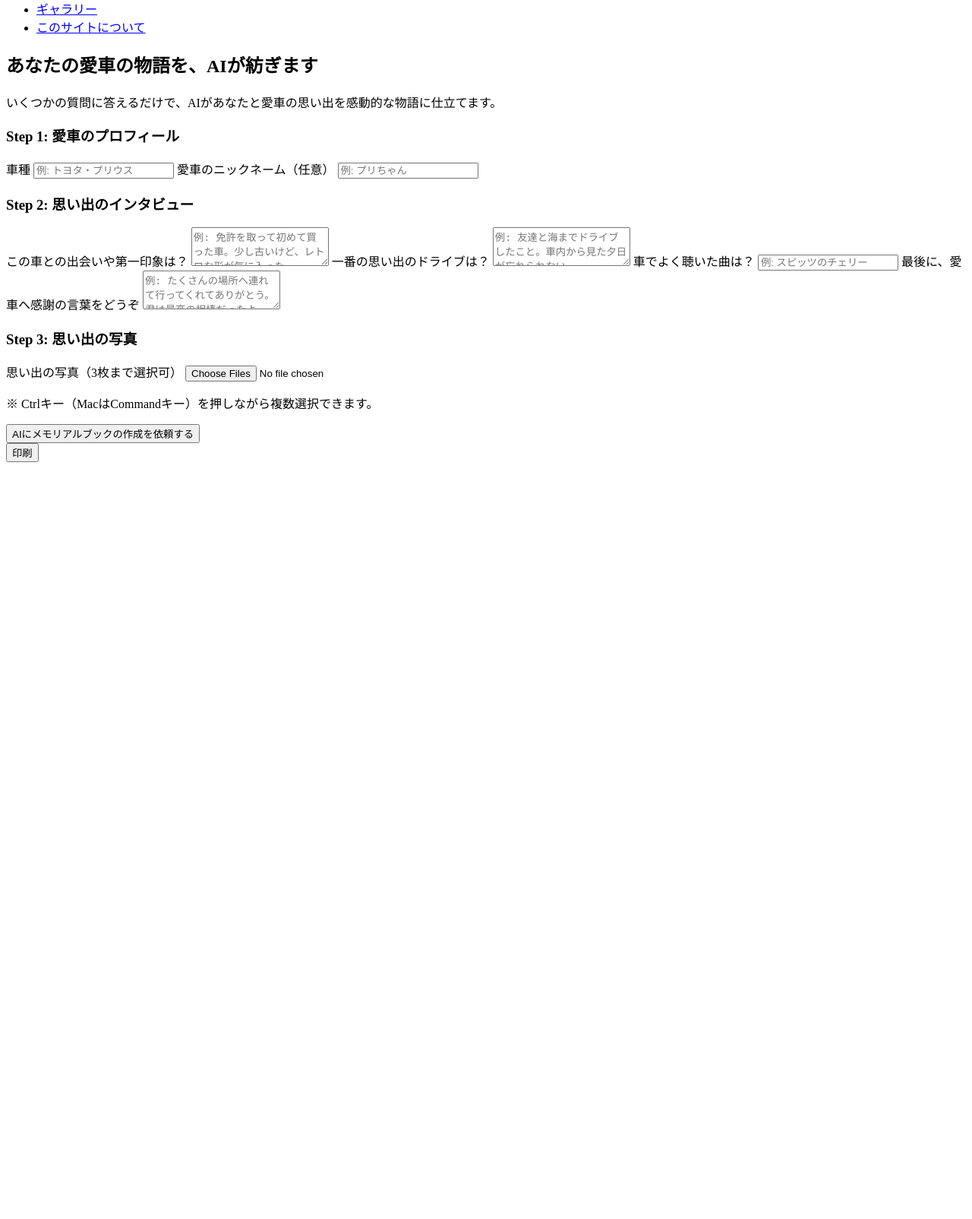
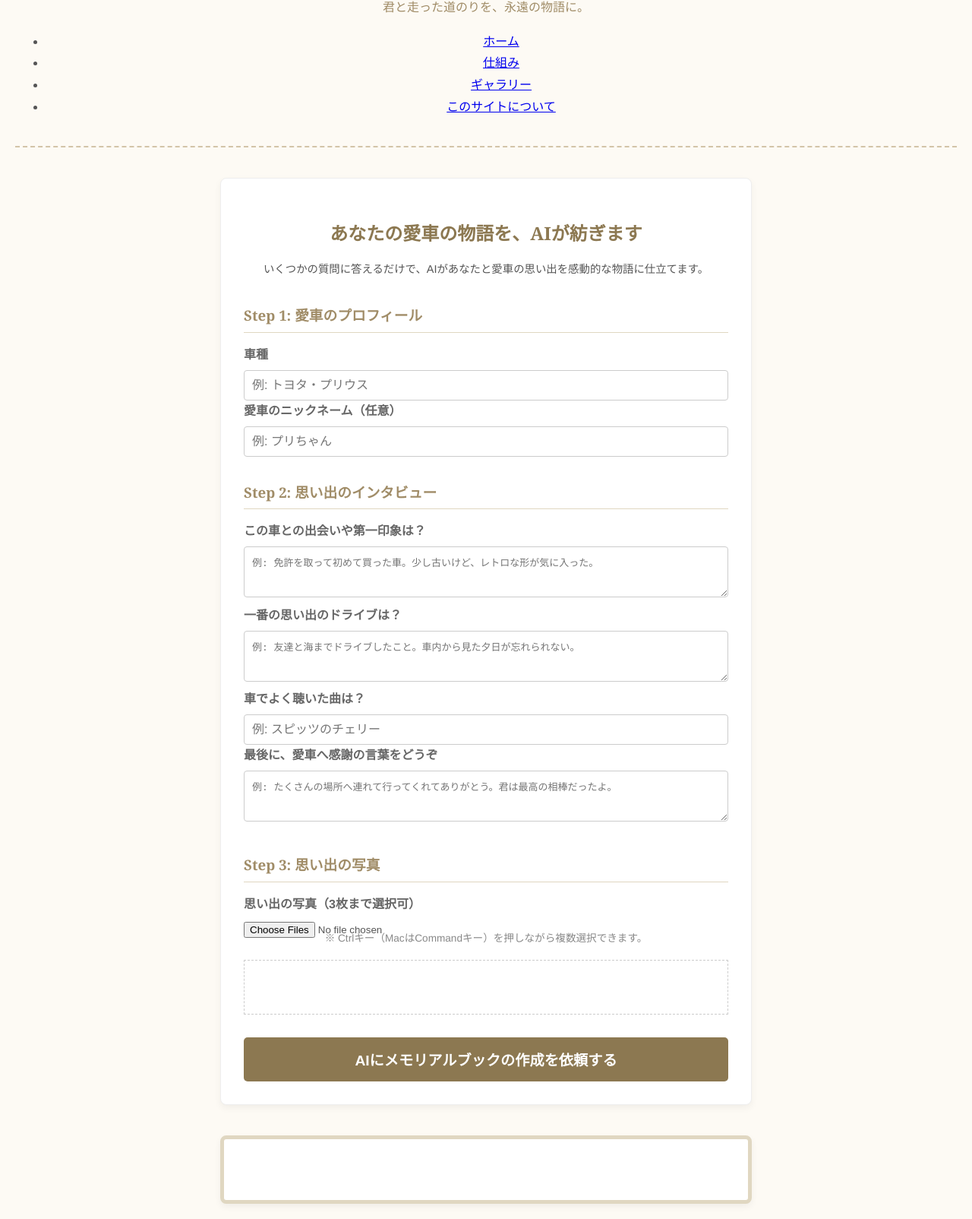
Before and after one commit to syuttyoseibi/car-memorial, a website: page index.html in a window 1280 px wide. Shown: the part 412-2016 px from the top of the page at 76% size. Before the commit the page ends 1028 px from the top, so only its background shows below. Drawn offline with Linux system fonts and the light colour scheme.

Commit message:
fix: Restore on-screen display and implement print scaling for single page

```diff
--- a/style.css
+++ b/style.css
@@ -1,3 +1,232 @@
+body {
+    font-family: 'Helvetica Neue', 'Arial', 'Hiragino Sans', 'Meiryo', sans-serif;
+    line-height: 1.8;
+    color: #555;
+    background-color: #fdfaf4;
+    margin: 0;
+    padding: 20px;
+}
+
+header {
+    text-align: center;
+    margin-bottom: 40px;
+    border-bottom: 2px dashed #d3c4a8;
+    padding-bottom: 20px;
+}
+
+header h1 {
+    font-family: 'Georgia', serif;
+    color: #8c7851;
+    margin-bottom: 5px;
+}
+
+header p {
+    color: #a08c67;
+    font-size: 1em;
+}
+
+main {
+    max-width: 700px;
+    margin: 0 auto;
+}
+
+#input-form {
+    background-color: #fff;
+    padding: 30px;
+    border-radius: 8px;
+    box-shadow: 0 4px 10px rgba(0,0,0,0.05);
+    border: 1px solid #eee;
+}
+
+h2 {
+    text-align: center;
+    color: #8c7851;
+    font-family: 'Georgia', serif;
+    margin-bottom: 10px;
+}
+
+#input-form > p {
+    text-align: center;
+    font-size: 0.9em;
+    margin-bottom: 30px;
+}
+
+section {
+    margin-bottom: 30px;
+}
+
+section h3 {
+    font-family: 'Georgia', serif;
+    color: #a08c67;
+    border-bottom: 1px solid #e0d7c1;
+    padding-bottom: 5px;
+    margin-bottom: 15px;
+}
+
+label {
+    display: block;
+    margin-bottom: 5px;
+    font-weight: bold;
+    color: #666;
+}
+
+input[type="text"],
+textarea {
+    width: 100%;
+    padding: 10px;
+    border: 1px solid #ccc;
+    border-radius: 4px;
+    box-sizing: border-box; /* Important */
+    font-size: 1em;
+    transition: border-color 0.3s ease, box-shadow 0.3s ease;
+}
+
+input[type="text"]:focus,
+textarea:focus {
+    border-color: #a08c67;
+    box-shadow: 0 0 5px rgba(160, 140, 103, 0.5);
+    outline: none; /* Remove default outline */
+}
+
+textarea {
+    resize: vertical;
+}
+
+button {
+    display: block;
+    width: 100%;
+    padding: 15px;
+    background-color: #8c7851;
+    color: white;
+    border: none;
+    border-radius: 5px;
+    font-size: 1.2em;
+    font-weight: bold;
+    cursor: pointer;
+    transition: background-color 0.3s;
+}
+
+button:hover {
+    background-color: #a08c67;
+}
+
+.hidden {
+    display: none;
+}
+
+/* Memorial Book Styles */
+#memorial-book-container {
+    margin-top: 40px;
+    background-color: #fff;
+    padding: 40px;
+    border-radius: 8px;
+    box-shadow: 0 4px 10px rgba(0,0,0,0.05);
+    border: 5px solid #e0d7c1;
+    animation: fadeIn 1s;
+}
+
+@keyframes fadeIn {
+    from { opacity: 0; }
+    to { opacity: 1; }
+}
+
+.memorial-title {
+    text-align: center;
+    font-family: 'Georgia', serif;
+    font-size: 2em;
+    color: #8c7851;
+    margin-bottom: 10px;
+}
+
+.memorial-subtitle {
+    text-align: center;
+    color: #a08c67;
+    margin-bottom: 30px;
+}
+
+.memorial-photo {
+    width: 100%;
+    display: block;
+    border-radius: 4px;
+    border: 3px solid #fff;
+    box-shadow: 0 2px 5px rgba(0,0,0,0.1);
+}
+
+.memorial-story p {
+    text-indent: 1em; /* Add indentation to each paragraph */
+    margin-bottom: 1.5em;
+}
+
+.memorial-story .highlight {
+    font-weight: bold;
+    color: #8c7851;
+}
+
+/* Download Button Styles */
+#download-area {
+    margin-top: 20px;
+    text-align: center;
+}
+
+#download-pdf {
+    width: auto;
+    background-color: #6c757d; /* A different color */
+    font-size: 1em;
+    padding: 10px 20px;
+}
+
+#download-pdf:hover {
+    background-color: #5a6268;
+}
+
+/* File Instruction and Preview Styles */
+.file-instruction {
+    font-size: 0.85em;
+    color: #888;
+    text-align: center;
+    margin-top: -15px;
+    margin-bottom: 15px;
+}
+
+#image-preview {
+    display: flex;
+    flex-wrap: wrap;
+    gap: 10px;
+    margin-top: 15px;
+    margin-bottom: 30px;
+    justify-content: center;
+    border: 1px dashed #ccc;
+    padding: 10px;
+    min-height: 50px;
+    align-items: center;
+}
+
+#image-preview img {
+    width: 80px;
+    height: 60px;
+    object-fit: cover;
+    border-radius: 4px;
+    border: 1px solid #eee;
+}
+
+/* Image Gallery Display Styles (for generated book) */
+#image-gallery-display {
+    display: flex;
+    flex-wrap: wrap;
+    justify-content: center;
+    gap: 15px; /* Space between images */
+    margin-bottom: 30px;
+}
+
+#image-gallery-display .memorial-photo {
+    width: 150px; /* Fixed width for gallery thumbnails */
+    height: 100px; /* Fixed height for gallery thumbnails */
+    object-fit: cover; /* Crop images to fit */
+    border: 2px solid #eee;
+    border-radius: 4px;
+    box-shadow: 0 2px 5px rgba(0,0,0,0.1);
+}
+
 @media print {
     body {
         margin: 0; /* Remove body margins */
```
